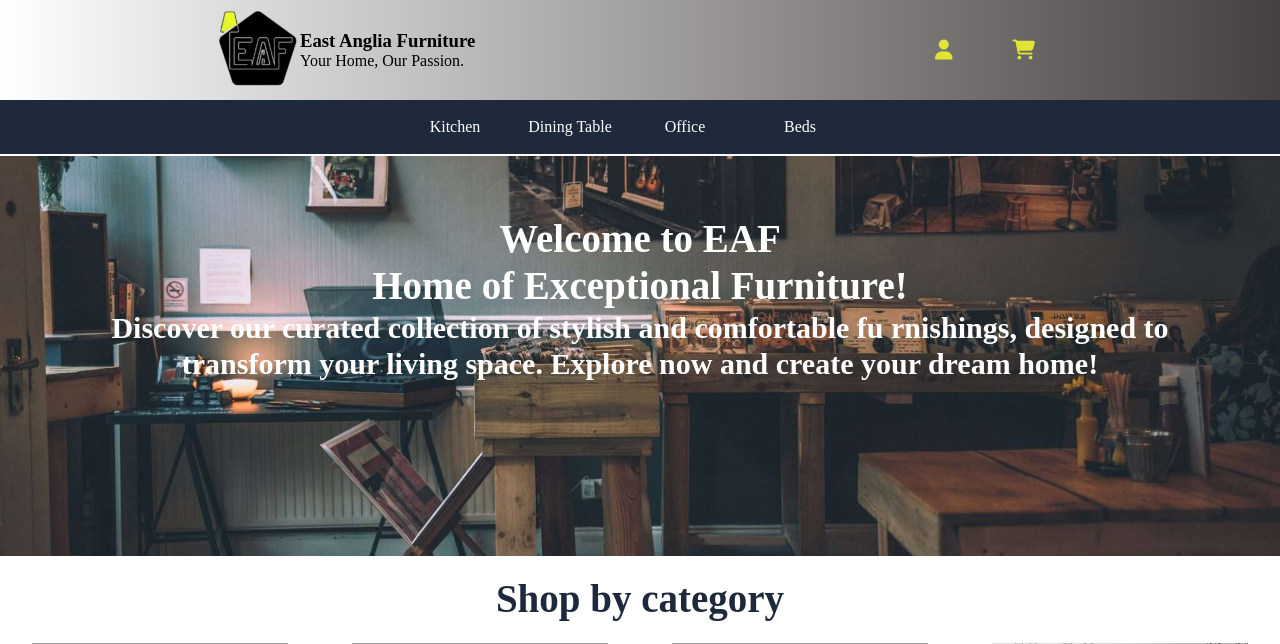
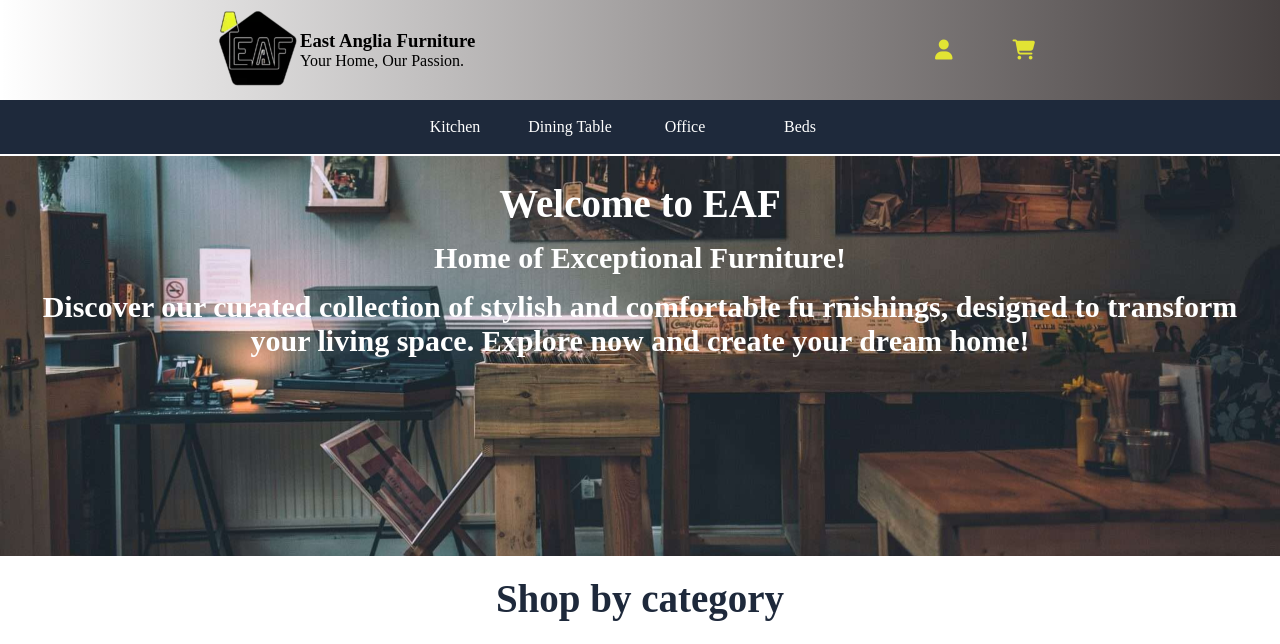
Before and after one commit to limitlesswill/E-commerce_furniture, a PHP site: page / in a window 1280 px wide. Shown: the top 644 px of the page. Run offline with PHP 8.4, Linux system fonts and the light colour scheme; grey boxes are pictures that could not be loaded.

Commit message:
- hide overflow

```diff
--- a/index.html
+++ b/index.html
@@ -41,21 +41,27 @@
     <!-- start first container -->
     <section class="f_container">
         <h1>Welcome to EAF</h1>
-        <h1>Home of Exceptional Furniture!</h1>
+        <h2>Home of Exceptional Furniture!</h2>
         <h2>Discover our curated collection of stylish and comfortable fu
             rnishings, designed to transform your living space. Explore now and create your dream home!</h2>
     </section>
     <!-- end first container -->
     <!-- start second container -->
-    <h1 class="s_h">Shop by category</h1>
+    <h2 class="s_h">Shop by category</h2>
     <section class="s_container">
-        <a href="#"><img src="https://images.pexels.com/photos/19227212/pexels-photo-19227212/free-photo-of-view-of-a-modern-kitchen-with-black-and-wooden-cabinets.jpeg?auto=compress&cs=tinysrgb&w=600&lazy=load" alt="">
+        <a href="#"><img
+                src="https://images.pexels.com/photos/19227212/pexels-photo-19227212/free-photo-of-view-of-a-modern-kitchen-with-black-and-wooden-cabinets.jpeg?auto=compress&cs=tinysrgb&w=600&lazy=load"
+                alt="">
             <h2>KITCHEN</h2>
         </a>
-        <a href="#"><img src="https://images.pexels.com/photos/3356416/pexels-photo-3356416.jpeg?auto=compress&cs=tinysrgb&w=600" alt="">
+        <a href="#"><img
+                src="https://images.pexels.com/photos/3356416/pexels-photo-3356416.jpeg?auto=compress&cs=tinysrgb&w=600"
+                alt="">
             <h2 class="s_shop">DINING TABLE</h2>
         </a>
-        <a href="#"><img src="https://media.istockphoto.com/id/153896360/photo/modern-office.jpg?s=612x612&w=0&k=20&c=SvULascjJ_3pnRvLQGAfw0V-B7iF6mq1qyv-G_TsEBc=" alt="">
+        <a href="#"><img
+                src="https://media.istockphoto.com/id/153896360/photo/modern-office.jpg?s=612x612&w=0&k=20&c=SvULascjJ_3pnRvLQGAfw0V-B7iF6mq1qyv-G_TsEBc="
+                alt="">
             <h2 class="t_shop">OFFICE</h2>
         </a>
         <a href="#"><img src="./asset/Beds_cat-300x300.jpg.webp" alt="">
--- a/styles/index.css
+++ b/styles/index.css
@@ -91,7 +91,7 @@ nav .nav {
     margin: 2px 20%;
     display: flex;
     align-items: center;
-    flex-flow:row wrap;
+    flex-flow: row wrap;
     align-content: center;
     justify-content: center;
     text-align: center;
@@ -104,26 +104,32 @@ nav .nav {
 /* start first container */
 .f_container {
     color: var(--header-color);
+    background-image: url("../asset/thom-holmes-RqASow2Y6Os-unsplash-2048x1365.jpg");
+    background-repeat: no-repeat;
+    background-size: cover;
+    background-position: center;
+    height: 50vh;
+    display: flex;
+    /* justify-content: space-between; */
+    align-items: center;
+    flex-flow: column nowrap;
     text-align: center;
-    background-image: url("../asset/thom-holmes-RqASow2Y6Os-unsplash-2048x1365.jpg");
-    height: 50vh;
-    padding: 60px;
-    background-size: cover;
-    background-repeat: no-repeat;
-    background-position: center;
+    overflow: hidden;
 }
 
 .f_container h1 {
     font-size: 39px;
-    line-height: 1.2em;
     color: var(--white-color);
+    margin-top: 25px;
+    margin-bottom: 15px;
 }
 
 .f_container h2 {
     font-size: 30px;
-    line-height: 1.2em;
     color: var(--white-color);
-
+    margin-right: 25px;
+    margin-bottom: 15px;
+    margin-left: 25px;
 }
 
 /* start second container */
@@ -145,22 +151,24 @@ nav .nav {
 }
 
 .s_container img {
-    width: 20vw;
+    width: 250px;
     height: 43vh;
+    margin: 20px;
 }
 
 .s_container a {
     text-decoration: none;
     position: relative;
-    display:flex;
+    display: flex;
     align-items: center;
     justify-content: center;
+    flex-wrap: wrap;
     text-align: center;
 }
 
 .s_container a h2 {
     position: absolute;
-    /* one can push them down too xD *?
+    /* one can push them down too xD */
     /* top:36vh; */
     border: 1px solid rgba(255, 255, 255, 0.37);
     padding: 15px 80px;
```
